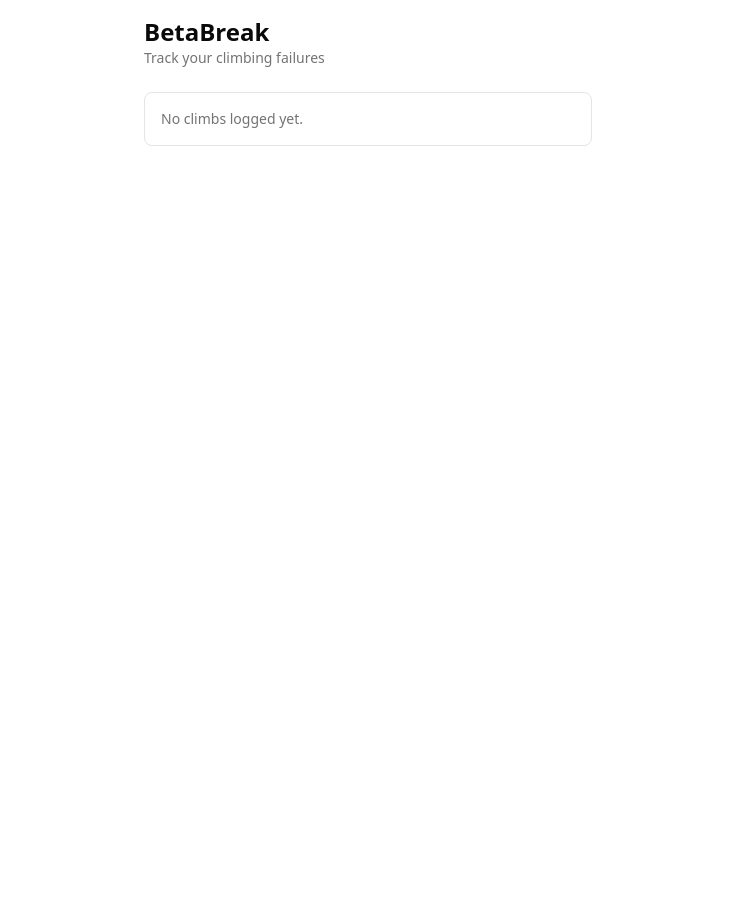
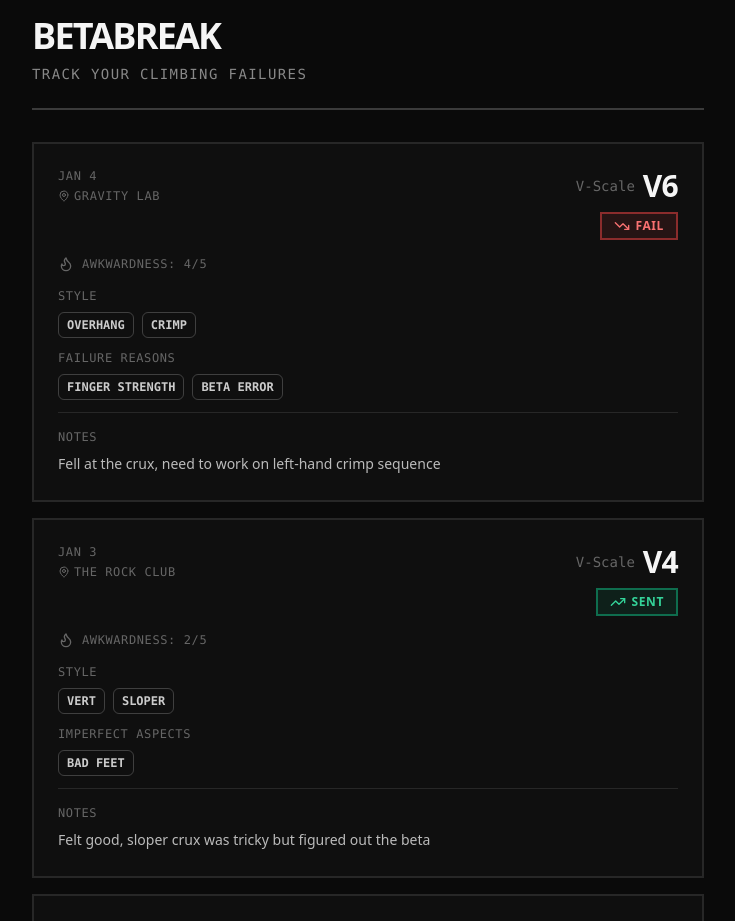
Before and after one commit to filiptrplan/scenka, a React (Vite) app: page / in a window 1280 px wide. Shown: the top 921 px of the page, without its empty margins (272-1007 px from the left). Before the commit the page ends 800 px from the top, so only its background shows below. Built offline with nearby package versions, Linux system fonts and the light colour scheme.

Commit message:
example climbs

```diff
--- a/src/App.tsx
+++ b/src/App.tsx
@@ -1,23 +1,174 @@
 import { useState } from 'react'
-import { Plus } from 'lucide-react'
+import { Plus, MapPin, TrendingDown, TrendingUp, Flame } from 'lucide-react'
 import { Logger } from '@/components/features/logger'
+import { Badge } from '@/components/ui/badge'
 import { Button } from '@/components/ui/button'
+
+interface ClimbSkeleton {
+  id: string
+  date: string
+  location: string
+  grade: string
+  gradeScale: string
+  outcome: 'Sent' | 'Fail'
+  awkwardness: number
+  styles: string[]
+  failureReasons: string[]
+  notes?: string
+}
+
+const mockClimbs: ClimbSkeleton[] = [
+  {
+    id: '1',
+    date: 'Jan 4',
+    location: 'Gravity Lab',
+    grade: 'V6',
+    gradeScale: 'V-Scale',
+    outcome: 'Fail',
+    awkwardness: 4,
+    styles: ['Overhang', 'Crimp'],
+    failureReasons: ['Finger Strength', 'Beta Error'],
+    notes: 'Fell at the crux, need to work on left-hand crimp sequence',
+  },
+  {
+    id: '2',
+    date: 'Jan 3',
+    location: 'The Rock Club',
+    grade: 'V4',
+    gradeScale: 'V-Scale',
+    outcome: 'Sent',
+    awkwardness: 2,
+    styles: ['Vert', 'Sloper'],
+    failureReasons: ['Bad Feet'],
+    notes: 'Felt good, sloper crux was tricky but figured out the beta',
+  },
+  {
+    id: '3',
+    date: 'Jan 2',
+    location: 'Stone Summit',
+    grade: '6b+',
+    gradeScale: 'Font',
+    outcome: 'Fail',
+    awkwardness: 5,
+    styles: ['Slab', 'Vert'],
+    failureReasons: ['Fear', 'Commitment'],
+    notes: 'Sketched out at the clip, pumped out trying to hang',
+  },
+]
 
 export default function App() {
   const [loggerOpen, setLoggerOpen] = useState(false)
 
   return (
-    <div className="min-h-screen bg-background p-4">
-      <div className="mx-auto max-w-md">
-        <div className="mb-6">
-          <h1 className="text-2xl font-bold">BetaBreak</h1>
-          <p className="text-sm text-muted-foreground">Track your climbing failures</p>
+    <div className="min-h-screen bg-[#0a0a0a] text-[#f5f5f5] p-4">
+      <div className="mx-auto max-w-2xl">
+        <div className="mb-8 border-b-2 border-white/20 pb-6">
+          <h1 className="text-4xl font-black tracking-tighter uppercase mb-2">BetaBreak</h1>
+          <p className="text-sm font-mono text-[#888] uppercase tracking-widest">
+            Track your climbing failures
+          </p>
         </div>
 
-        <div className="flex flex-col gap-4">
-          <div className="p-4 rounded-lg border border-border bg-card">
-            <p className="text-sm text-muted-foreground">No climbs logged yet.</p>
-          </div>
+        <div className="flex flex-col gap-4 mb-24">
+          {mockClimbs.map((climb) => (
+            <div
+              key={climb.id}
+              className="group bg-white/[0.02] border-2 border-white/10 p-6 hover:border-white/30 transition-all duration-200"
+            >
+              <div className="flex items-start justify-between mb-4">
+                <div className="flex items-center gap-3">
+                  <div className="flex flex-col">
+                    <div className="text-xs font-mono text-[#666] uppercase tracking-wider mb-1">
+                      {climb.date}
+                    </div>
+                    <div className="text-xs font-mono text-[#666] uppercase tracking-wider flex items-center gap-1">
+                      <MapPin className="h-3 w-3" />
+                      {climb.location}
+                    </div>
+                  </div>
+                </div>
+
+                <div className="flex flex-col items-end gap-2">
+                  <div className="flex items-center gap-2">
+                    <span className="text-sm font-mono text-[#666]">{climb.gradeScale}</span>
+                    <div className="text-3xl font-black tracking-tight">{climb.grade}</div>
+                  </div>
+                  <div
+                    className={`flex items-center gap-1.5 px-3 py-1 border-2 ${
+                      climb.outcome === 'Sent'
+                        ? 'bg-emerald-500/10 border-emerald-500/50 text-emerald-400'
+                        : 'bg-red-500/10 border-red-500/50 text-red-400'
+                    }`}
+                  >
+                    {climb.outcome === 'Sent' ? (
+                      <TrendingUp className="h-4 w-4" />
+                    ) : (
+                      <TrendingDown className="h-4 w-4" />
+                    )}
+                    <span className="text-xs font-black uppercase tracking-wider">
+                      {climb.outcome}
+                    </span>
+                  </div>
+                </div>
+              </div>
+
+              <div className="flex items-center gap-4 mb-4 text-xs font-mono text-[#666] uppercase tracking-wider">
+                <div className="flex items-center gap-2">
+                  <Flame className="h-4 w-4" />
+                  <span>Awkwardness: {climb.awkwardness}/5</span>
+                </div>
+              </div>
+
+              <div className="space-y-3">
+                {climb.styles.length > 0 && (
+                  <div>
+                    <div className="text-xs font-mono text-[#666] uppercase tracking-wider mb-2">
+                      Style
+                    </div>
+                    <div className="flex flex-wrap gap-2">
+                      {climb.styles.map((style) => (
+                        <Badge
+                          key={style}
+                          variant="outline"
+                          className="text-xs font-mono uppercase border-white/20 text-[#ccc] px-2 py-1"
+                        >
+                          {style}
+                        </Badge>
+                      ))}
+                    </div>
+                  </div>
+                )}
+
+                {climb.failureReasons.length > 0 && (
+                  <div>
+                    <div className="text-xs font-mono text-[#666] uppercase tracking-wider mb-2">
+                      {climb.outcome === 'Fail' ? 'Failure Reasons' : 'Imperfect Aspects'}
+                    </div>
+                    <div className="flex flex-wrap gap-2">
+                      {climb.failureReasons.map((reason) => (
+                        <Badge
+                          key={reason}
+                          variant="outline"
+                          className="text-xs font-mono uppercase border-white/20 text-[#ccc] px-2 py-1"
+                        >
+                          {reason}
+                        </Badge>
+                      ))}
+                    </div>
+                  </div>
+                )}
+
+                {climb.notes && (
+                  <div className="mt-4 pt-4 border-t border-white/10">
+                    <div className="text-xs font-mono text-[#666] uppercase tracking-wider mb-2">
+                      Notes
+                    </div>
+                    <p className="text-sm text-[#bbb] leading-relaxed">{climb.notes}</p>
+                  </div>
+                )}
+              </div>
+            </div>
+          ))}
         </div>
 
         <div className="fixed bottom-6 right-6 md:hidden">
@@ -25,10 +176,10 @@ export default function App() {
           {!loggerOpen && (
             <Button
               size="lg"
-              className="rounded-full h-14 w-14"
+              className="rounded-none h-16 w-16 bg-white text-black hover:bg-white/90 font-black"
               onClick={() => setLoggerOpen(true)}
             >
-              <Plus className="h-6 w-6" />
+              <Plus className="h-8 w-8" />
             </Button>
           )}
         </div>
--- /dev/null
+++ b/src/lib/example-climbs.ts
@@ -0,0 +1,116 @@
+import type { Climb } from '@/types'
+
+export const EXAMPLE_CLIMBS: Climb[] = [
+  {
+    id: '1',
+    user_id: 'demo-user',
+    created_at: '2026-01-04T10:30:00Z',
+    location: 'Gravity Lab',
+    climb_type: 'boulder',
+    grade_scale: 'color_circuit',
+    grade_value: 'Yellow',
+    style: ['Overhang', 'Crimp'],
+    outcome: 'Fail',
+    awkwardness: 4,
+    failure_reasons: ['Finger Strength', 'Beta Error'],
+    notes: 'Fell at the crux, need to work on left-hand crimp sequence',
+  },
+  {
+    id: '2',
+    user_id: 'demo-user',
+    created_at: '2026-01-03T18:45:00Z',
+    location: 'The Rock Club',
+    climb_type: 'boulder',
+    grade_scale: 'v_scale',
+    grade_value: 'V4',
+    style: ['Vert', 'Sloper'],
+    outcome: 'Sent',
+    awkwardness: 2,
+    failure_reasons: ['Bad Feet'],
+    notes: 'Felt good, sloper crux was tricky but figured out the beta',
+  },
+  {
+    id: '3',
+    user_id: 'demo-user',
+    created_at: '2026-01-02T14:20:00Z',
+    location: 'Stone Summit',
+    climb_type: 'sport',
+    grade_scale: 'font',
+    grade_value: '6b+',
+    style: ['Slab', 'Vert'],
+    outcome: 'Fail',
+    awkwardness: 5,
+    failure_reasons: ['Fear', 'Commitment'],
+    notes: 'Sketched out at the clip, pumped out trying to hang',
+  },
+  {
+    id: '4',
+    user_id: 'demo-user',
+    created_at: '2026-01-01T16:00:00Z',
+    location: 'Gravity Lab',
+    climb_type: 'boulder',
+    grade_scale: 'color_circuit',
+    grade_value: 'Red',
+    style: ['Overhang', 'Pinch'],
+    outcome: 'Fail',
+    awkwardness: 3,
+    failure_reasons: ['Pumped', 'Core'],
+    notes: 'Core was weak on the roof section, need more core work',
+  },
+  {
+    id: '5',
+    user_id: 'demo-user',
+    created_at: '2025-12-31T19:30:00Z',
+    location: 'The Rock Club',
+    climb_type: 'boulder',
+    grade_scale: 'v_scale',
+    grade_value: 'V6',
+    style: ['Dyno', 'Sloper'],
+    outcome: 'Sent',
+    awkwardness: 1,
+    failure_reasons: [],
+    notes: 'Flow state! Dyno felt effortless',
+  },
+  {
+    id: '6',
+    user_id: 'demo-user',
+    created_at: '2025-12-30T11:00:00Z',
+    location: 'Stone Summit',
+    climb_type: 'sport',
+    grade_scale: 'font',
+    grade_value: '7a',
+    style: ['Overhang', 'Crimp'],
+    outcome: 'Fail',
+    awkwardness: 4,
+    failure_reasons: ['Body Position', 'Precision'],
+    notes: 'Couldnt find the right body position on the overhang crux',
+  },
+  {
+    id: '7',
+    user_id: 'demo-user',
+    created_at: '2025-12-29T15:15:00Z',
+    location: 'Gravity Lab',
+    climb_type: 'boulder',
+    grade_scale: 'color_circuit',
+    grade_value: 'Black',
+    style: ['Roof', 'Pinch'],
+    outcome: 'Fail',
+    awkwardness: 5,
+    failure_reasons: ['Finger Strength', 'Power', 'Beta Error'],
+    notes: 'Projecting this one, roof is absolutely savage',
+  },
+  {
+    id: '8',
+    user_id: 'demo-user',
+    created_at: '2025-12-28T20:45:00Z',
+    location: 'The Rock Club',
+    climb_type: 'boulder',
+    grade_scale: 'v_scale',
+    grade_value: 'V3',
+    style: ['Vert', 'Sloper', 'Slab'],
+    outcome: 'Sent',
+    awkwardness: 2,
+    failure_reasons: ['Focus'],
+    notes: 'Lost focus once but recovered quickly',
+  },
+]
```
Also changed, not shown: 1 other file (tests, documents, lock files or other folders).
